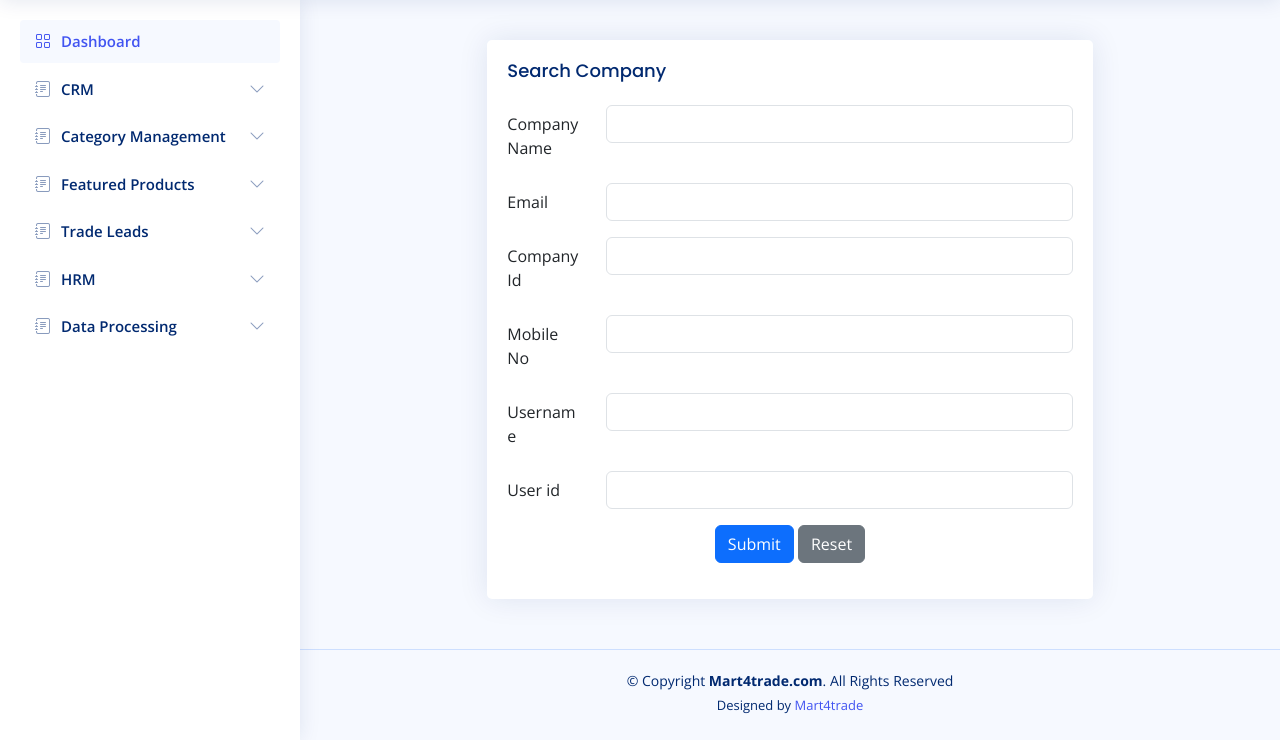
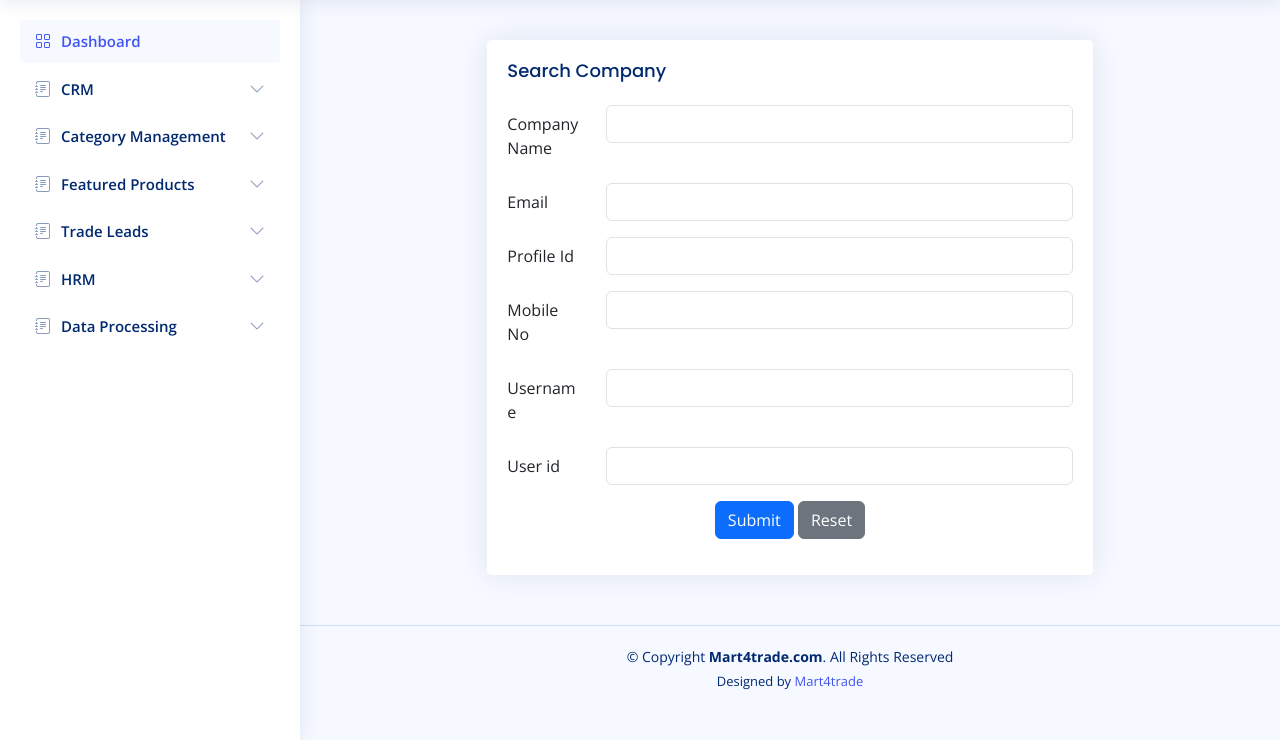
Before and after one commit to shaileshgola1987/erp.mart4trade.com, a Django app: page /martcrm/search in a window 1280 px wide. Shown: the part 60-800 px from the top of the page. Run offline with Django 3.2, Linux system fonts and the light colour scheme; some libraries are stand-ins or nearby versions.

Commit message:
Mart-3: Enable Search company

```diff
--- a/martcrm/urls.py
+++ b/martcrm/urls.py
@@ -17,5 +17,6 @@ urlpatterns = [
     path('upload_bulk_profiles',views.upload_bulk_profiles,name='upload_bulk_profiles'),
     path('check_email',views.check_email,name='check_email'),
     path('select_categories',views.select_categories,name='select_categories'),
-
+    path('profile_list',views.profile_list,name='profile_list'),
+    path('view_profile/<int:profile_id>',views.view_profile,name='view_profile'),
     ]
--- a/martcrm/views.py
+++ b/martcrm/views.py
@@ -13,7 +13,7 @@ from martcrm.models.EmailMaster import EmailMaster
 from martcrm.models.MobileMaster import MobileMaster
 from martcrm.models.AccountProfile import AccountProfiles
 from martcrm.helper.category import build_category_tree
-from martcrm.helper.register_profile import create_profile
+from martcrm.helper.register_profile import create_profile,list_profile
 from django.db import transaction
 from django.urls import reverse
 from django.http import JsonResponse
@@ -122,7 +122,36 @@ def register(request):
 
 @csrf_exempt
 def search(request):
-    return render(request,'mart-trade/search.html')
+    context = dict()
+    if request.method == 'POST':
+        kwargs= {}
+        kwargs['co_name'] = request.POST.get('co_name')
+        kwargs['email_id'] = request.POST.get('email_id')
+        kwargs['profile_id'] = request.POST.get('profile_id')
+        kwargs['mobile_no'] = request.POST.get('mobile_no')
+        kwargs['username'] = request.POST.get('username')
+        kwargs['userid'] = request.POST.get('userid')
+
+        profile_detail = list_profile(request,**kwargs)
+        print(profile_detail.__dict__)
+        context['profile_detail'] = profile_detail
+        return render(request,'mart-trade/profile_list.html',context)
+    else:
+        return render(request,'mart-trade/search.html')
+
+
+def view_profile(request, profile_id):
+    context = {}
+    profile_obj = ProfileMaster.objects.filter(profile_id=profile_id).first()
+    if profile_obj:
+        context['profile_detail'] = profile_obj
+    else:
+        context['error'] = f"No Profile Found"
+    return render(request, 'mart-trade/view_profile.html', context)
+
+def profile_list(request):
+    context = {}
+    return render(request,'mart-trade/profile_list.html',context)
 
 @csrf_exempt
 def add_category(request):
@@ -258,7 +287,7 @@ def create_company(request):
         kwargs['serv_category'] = request.POST.get('serv_category')
         kwargs['trader_category'] = request.POST.get('trader_category')
         kwargs['supplier_category'] = request.POST.get('supplier_category')
-        kwargs['directory_listing'] = request.POST.get('directory_listing')
+        kwargs['directory_listing'] = 'directory_listing' in request.POST
         kwargs['tan_no'] = request.POST.get('tan_no')
         kwargs['gst_no'] = request.POST.get('gst_no')
         kwargs['pan_no'] = request.POST.get('pan_no')
@@ -273,13 +302,14 @@ def create_company(request):
         try:
             profile_obj = create_profile(request,**kwargs)
             print("Profile====Obj ==",profile_obj);
+            message = f"Profile Created Successfully! {profile_obj}"
+            context.update({'success': message})
+            return render(request, 'mart-trade/success.html', context)
         except Exception as ex:
             print(f"There is some error in company registration {ex}")
             raise
 
-        message = "Profile Created Successfully!"
-        context.update({'success': kwargs.get('company_name')})
-        return render(request, 'mart-trade/success.html', context)
+
     return render(request, 'mart-trade/add_company.html', context)
 
 
--- a/templates/mart-trade/search.html
+++ b/templates/mart-trade/search.html
@@ -7,23 +7,24 @@
 	            <div class="card-body">
 	              <h5 class="card-title">Search Company</h5>
 	              <!-- Horizontal Form -->
-	              <form>
+	              <form action="{% url 'search' %}" method="post">
+					{% csrf_token %}
 	                <div class="row mb-3">
 	                  <label for="inputEmail3" class="col-sm-2 col-form-label">Company Name</label>
 	                  <div class="col-sm-10">
-	                    <input type="text" class="form-control" id="inputText" name="company_name">
+	                    <input type="text" class="form-control" id="inputText" name="co_name">
 	                  </div>
 	                </div>
 	                <div class="row mb-3">
 	                  <label for="inputEmail3" class="col-sm-2 col-form-label">Email</label>
 	                  <div class="col-sm-10">
-	                    <input type="email" class="form-control" id="inputEmail" name="email">
+	                    <input type="email" class="form-control" id="inputEmail" name="email_id">
 	                  </div>
 	                </div>
 	                <div class="row mb-3">
-	                  <label for="inputPassword3" class="col-sm-2 col-form-label">Company Id</label>
+	                  <label for="inputPassword3" class="col-sm-2 col-form-label">Profile Id</label>
 	                  <div class="col-sm-10">
-	                    <input type="text" class="form-control" id="inputPassword" name="co_id">
+	                    <input type="text" class="form-control" id="inputPassword" name="profile_id">
 	                  </div>
 	                </div>
 	                <div class="row mb-3">
--- /dev/null
+++ b/templates/mart-trade/view_profile.html
@@ -0,0 +1,6 @@
+{% extends 'mart-trade/base.html' %}
+{% block content %}
+     {% if error %}
+        <h4>{{error}}</h4>
+     {% endif %}
+{% endblock %}
```
Also changed, not shown: martcrm/helper/register_profile.py (+39 -20 lines), martcrm/management/commands/import_csv.py (+4 -7 lines), templates/mart-trade/profile_list.html (added, +38 -0 lines), 1 other file.
